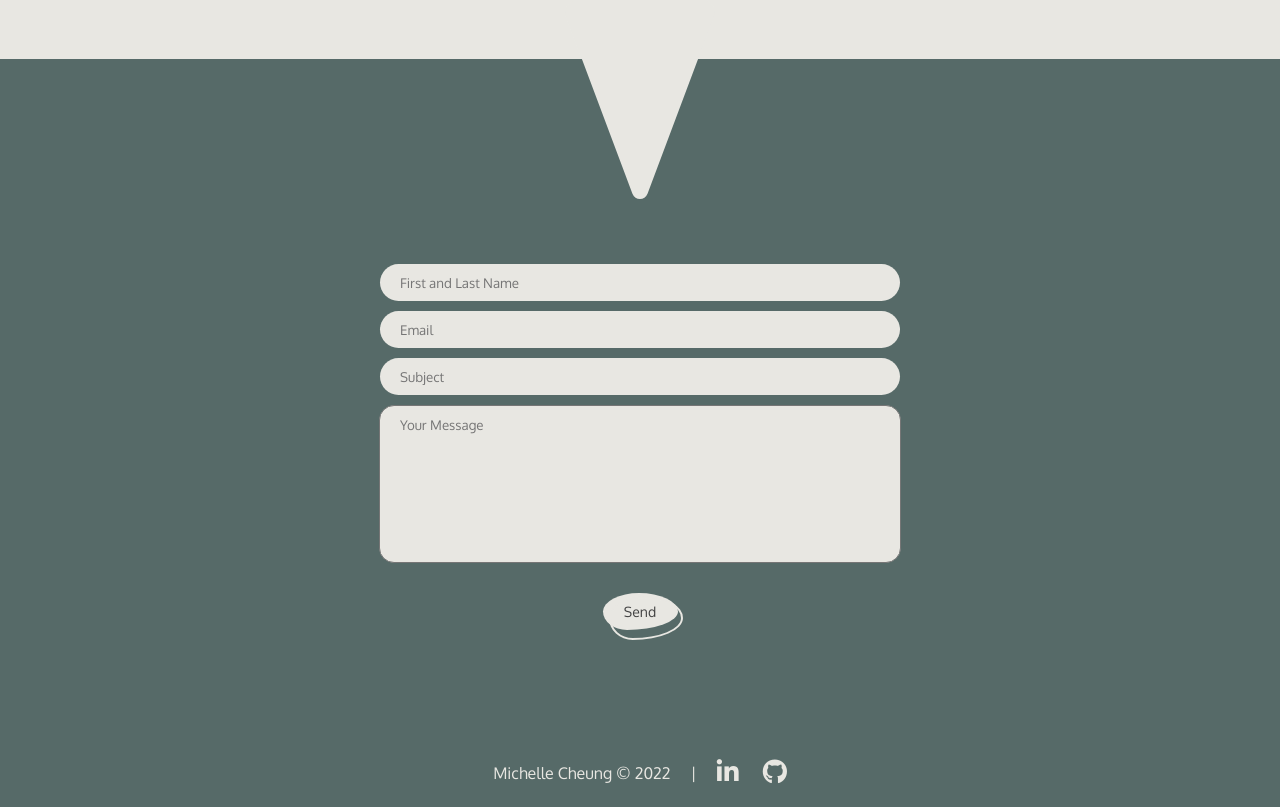
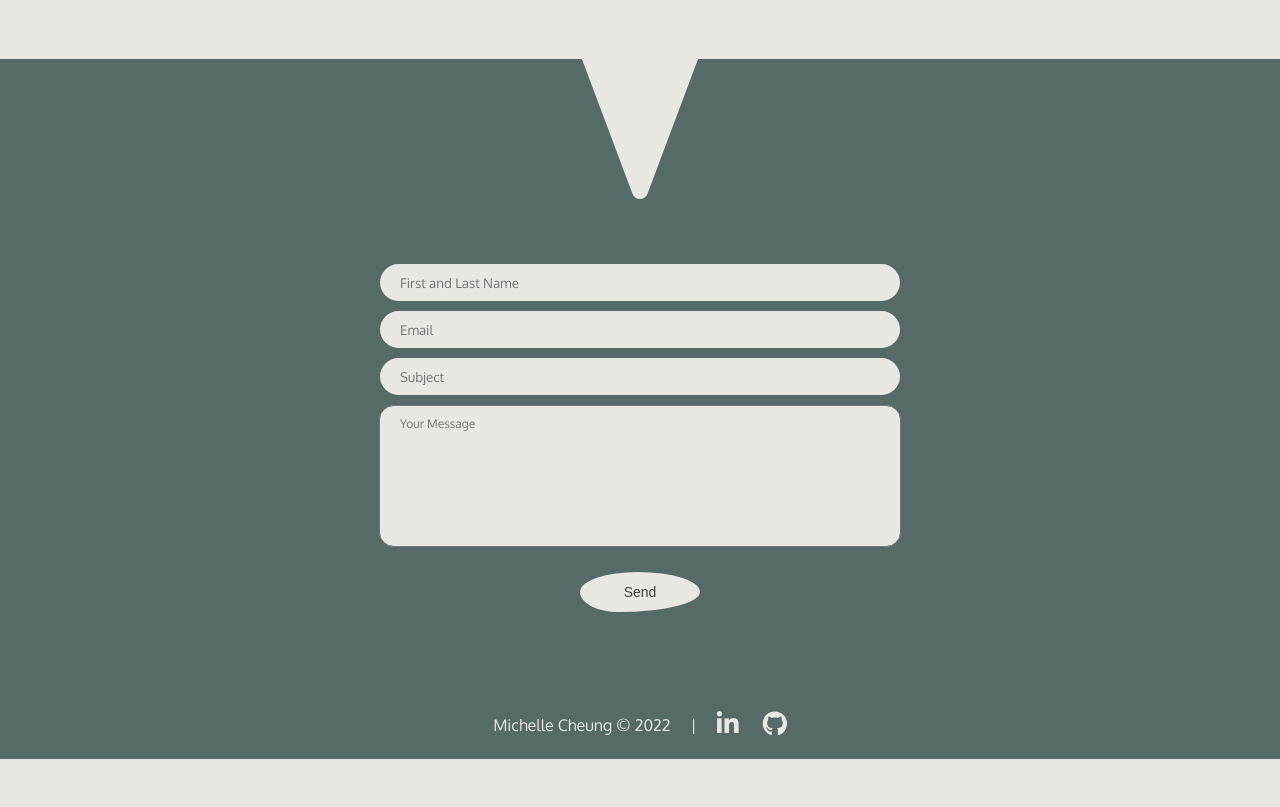
Before and after one commit to Mishninja/Portfolio-V2, a PHP site: page / in a window 1280 px wide. Shown: the part 3738-4545 px from the top of the page. After the commit the page ends 4497 px from the top, so only its background shows below. Run offline with PHP 8.4, Linux system fonts and the light colour scheme; some libraries are stand-ins or nearby versions; some web fonts are replaced.

Commit message:
Button effects
- fixed button effects
- submit input can't be wrapped in div so had to change hover effects

```diff
--- a/contact.php
+++ b/portfolio-2.2/contact.php
@@ -1,9 +1,9 @@
 <?php
+require 'includes/PHPMailer.php';
+require 'includes/Exception.php';
+
 use PHPMailer\PHPMailer\PHPMailer;
 use PHPMailer\PHPMailer\Exception;
-
-require '/includes/PHPMailer.php';
-require '/includes/Exception.php';
 
 if (array_key_exists('email', $_POST)) {
     $err = false;
@@ -73,6 +73,7 @@ if (array_key_exists('email', $_POST)) {
 }
 ?>
 
+
 <h2 class="section-heading">Connect</h2>
 <div class="connect-container">
     <div class="col content">
@@ -88,56 +89,29 @@ if (array_key_exists('email', $_POST)) {
     <?php if (empty($msg)) { ?>
         <form class="form" action="<?php echo htmlentities($_SERVER['PHP_SELF']); ?>" method="POST">
 
-            <input type="text" name="name" placeholder="First and Last Name" id="name" required>
+            <input type="text" name="name" placeholder="First and Last Name" id="name" required/>
             <input type="email" name="email" placeholder="Email" id="email" required>
             <input type="subject" name="subject" placeholder="Subject" id="subject">
             <textarea id="message" class="textarea" placeholder="Your Message" name="message" rows="8"></textarea>
-            <div class="submit">
-                <input type="submit" value="Send" id="submit" disabled>
-            </div>
-
+            <!-- <div class="submit"> -->
+            <input type="submit" value="Send" id="submit">
+            <!-- </div> -->
         </form>
     <?php } else {
         echo "<h2 class='msg'>" . $msg . "</h2>";
         echo "<div class='send'>
-                            <a href='https://contact.michellecheung.net/index.php'> Back to form </a>
-                        </div>";
+                <a href='https://contact.michellecheung.net/index.php'> Back to form </a>
+            </div>";
     } ?>
 </div>
 
-
-<main class="contact-main">
-    <div class="container">
-        <div class="profile-pic">
-            <img src="images/contact.jpg" alt="Headshot">
-        </div>
-        <div class="form">
-            <?php if (empty($msg)) { ?>
-                <h1>Let's Chat!</h1>
-                <form action="<?php echo htmlentities($_SERVER['PHP_SELF']); ?>" method="POST">
-                    <input type="text" name="name" placeholder="Full Name" id="name" required>
-                    <input type="email" name="email" placeholder="Email" id="email" required>
-                    <input type="subject" name="subject" placeholder="Subject" id="subject">
-                    <textarea id="message" class="textarea" placeholder="Your Message" name="message" rows="8"></textarea>
-                    <div class="g-recaptcha" data-callback="captchaVerified" data-sitekey="6LcRjyAgAAAAAPAc2316Smtrf5sh-4yjGF8CaKUL"></div>
-                    <input class="send" type="submit" value="Send" id="submit" disabled>
-                </form>
-            <?php } else {
-                echo "<h2 class='msg'>" . $msg . "</h2>";
-                echo "<div class='send'>
-                            <a href='https://contact.michellecheung.net/index.php'> Back to form </a>
-                        </div>";
-            } ?>
-        </div>
-    </div>
-</main>
-
-<script>
+<!-- <script>
     function captchaVerified() {
         var submitBtn = document.getElementById("submit");
         submitBtn.removeAttribute("disabled");
     }
-</script>
+
+</script> -->
 </body>
 
 </html>
--- a/portfolio-2.2/css/main.css
+++ b/portfolio-2.2/css/main.css
@@ -2,8 +2,7 @@
 @import url("https://use.typekit.net/mus6lse.css");
 .form-style, .form-container .form input[type=text],
 .form-container .form input[type=email],
-.form-container .form input[type=subject], .form-container .form input[type=submit] {
-  background-color: #E8E7E2;
+.form-container .form input[type=subject] {
   border: none;
   padding: 1rem 2rem;
   color: #434343;
@@ -215,22 +214,11 @@ header.header-up {
 }
 .bnr .right .cta a {
   color: #E8E7E2;
+  border: 2px solid #566A68;
   background-color: #566A68;
   position: absolute;
   padding: 1.5rem 2.5rem;
   border-radius: 79% 21% 73% 27% / 50% 72% 28% 50%;
-  transition: all 0.3s ease-in-out;
-}
-.bnr .right .cta a::before {
-  content: "";
-  display: block;
-  position: absolute;
-  width: 11rem;
-  height: 4.5rem;
-  top: 1rem;
-  right: 1rem;
-  border-radius: 79% 21% 73% 27% / 50% 72% 28% 50%;
-  border: 2px solid #566A68;
   transition: all 0.3s ease-in-out;
 }
 
@@ -462,27 +450,19 @@ header.header-up {
   width: 80%;
   margin: 0.5rem auto;
   border-radius: 2rem;
+  background-color: #E8E7E2;
 }
 .form-container .form input[type=submit] {
+  cursor: pointer;
   width: 20%;
   border-radius: 48% 52% 68% 32% / 50% 50% 50% 50%;
   font-size: 1.4rem;
   min-width: 7.5rem;
-}
-.form-container .form .submit {
-  position: relative;
-  margin: 2.5rem auto 5rem;
-}
-.form-container .form .submit::after {
-  content: "";
-  display: block;
-  position: absolute;
-  width: 7rem;
-  height: 4rem;
-  top: 0.3rem;
-  right: -0.5rem;
+  padding: 1rem 2rem;
+  margin: 2rem auto;
   border: 2px solid #E8E7E2;
-  border-radius: 48% 52% 68% 32% / 50% 50% 50% 50%;
+  background: #E8E7E2;
+  color: #434343;
   transition: all 0.3s ease-in-out;
 }
 .form-container .form textarea {
@@ -491,6 +471,7 @@ header.header-up {
   background-color: #E8E7E2;
   border-radius: 1.5rem;
   padding: 1rem 2rem;
+  font-size: 1.2rem;
   font-family: "Oxygen", sans-serif;
   margin: 0.5rem auto;
 }
--- a/portfolio-2.2/css/media-queries.css
+++ b/portfolio-2.2/css/media-queries.css
@@ -462,27 +450,19 @@ header.header-up {
   width: 80%;
   margin: 0.5rem auto;
   border-radius: 2rem;
+  background-color: #E8E7E2;
 }
 .form-container .form input[type=submit] {
+  cursor: pointer;
   width: 20%;
   border-radius: 48% 52% 68% 32% / 50% 50% 50% 50%;
   font-size: 1.4rem;
   min-width: 7.5rem;
-}
-.form-container .form .submit {
-  position: relative;
-  margin: 2.5rem auto 5rem;
-}
-.form-container .form .submit::after {
-  content: "";
-  display: block;
-  position: absolute;
-  width: 7rem;
-  height: 4rem;
-  top: 0.3rem;
-  right: -0.5rem;
+  padding: 1rem 2rem;
+  margin: 2rem auto;
   border: 2px solid #E8E7E2;
-  border-radius: 48% 52% 68% 32% / 50% 50% 50% 50%;
+  background: #E8E7E2;
+  color: #434343;
   transition: all 0.3s ease-in-out;
 }
 .form-container .form textarea {
@@ -491,6 +471,7 @@ header.header-up {
   background-color: #E8E7E2;
   border-radius: 1.5rem;
   padding: 1rem 2rem;
+  font-size: 1.2rem;
   font-family: "Oxygen", sans-serif;
   margin: 0.5rem auto;
 }
--- a/portfolio-2.2/css/mixins.css
+++ b/portfolio-2.2/css/mixins.css
@@ -1,5 +1,4 @@
 .form-style {
-  background-color: #E8E7E2;
   border: none;
   padding: 1rem 2rem;
   color: #434343;
--- a/portfolio-2.2/index.html
+++ b/portfolio-2.2/index.html
@@ -138,9 +138,9 @@
                     <input type="email" name="email" placeholder="Email" id="email" required>
                     <input type="subject" name="subject" placeholder="Subject" id="subject">
                     <textarea id="message" class="textarea" placeholder="Your Message" name="message" rows="8"></textarea>
-                    <div class="submit">
-                        <input type="submit" value="Send" id="submit" disabled>
-                    </div>
+                    <!-- <div class="submit"> -->
+                    <input class="submit" type="submit" value="Send" id="submit" disabled>
+                    <!-- </div> -->
                 </form>
             </div>
         </section>
--- a/portfolio-2.2/sass/main.scss
+++ b/portfolio-2.2/sass/main.scss
@@ -227,26 +227,13 @@ header.header-up {
             @include flex(flex,center,center);
             a {
                 color: $secondary-color;
+                border: 2px solid $primary-color;
                 background-color: $primary-color;
                 position: absolute;
                 padding: 1.5rem 2.5rem;
                 border-radius: 79% 21% 73% 27% / 50% 72% 28% 50%;
                 transition: all 0.3s ease-in-out;
             }
-
-            a::before {
-                content: "";
-                display: block;
-                position: absolute;
-                width: 11rem;
-                height: 4.5rem;
-                top: 1rem;
-                right: 1rem;
-                border-radius: 79% 21% 73% 27% / 50% 72% 28% 50%;
-                border: 2px solid $primary-color;
-                transition: all 0.3s ease-in-out;
-            }
-
         }
     }
 }
@@ -477,41 +464,35 @@ header.header-up {
         max-width: 60rem;
         input[type = text],
         input[type = email],
-        input[type = subject] {
+        input[type = subject]{
             width: 80%;
             margin: 0.5rem auto;
             border-radius: 2rem;
             @extend .form-style;
+            background-color: $secondary-color;
         }
+
         input[type = submit] {
+            cursor: pointer;
             width: 20%;
             border-radius: 48% 52% 68% 32% / 50% 50% 50% 50%;
             font-size: 1.4rem;
-            @extend .form-style;
             min-width: 7.5rem;
-        }
-        .submit {
-            position: relative;
-            margin: 2.5rem auto 5rem;
-        }
-        .submit::after {
-            content: "";
-            display: block;
-            position: absolute;
-            width: 7rem;
-            height: 4rem;
-            top: 0.3rem;
-            right: -0.5rem;
+            padding: 1rem 2rem;
+            margin: 2rem auto;
             border: 2px solid $secondary-color;
-            border-radius: 48% 52% 68% 32% / 50% 50% 50% 50%;
+            background: $secondary-color;
+            color: $text-color-dk;
             transition: all 0.3s ease-in-out;
         }
+
         textarea {
             width: 80%;
             resize: none;
             background-color: $secondary-color;
             border-radius: 1.5rem;
             padding: 1rem 2rem;
+            font-size: 1.2rem;
             font-family: $body-font;
             margin: 0.5rem auto;
         }
--- a/portfolio-2.2/sass/media-queries.scss
+++ b/portfolio-2.2/sass/media-queries.scss
@@ -141,10 +141,9 @@
                 //     border-radius: 79% 21% 73% 27% / 50% 72% 28% 50%;
                 //     border: 2px solid $primary-color;
                 // }
-                a:hover:before {
-                    top: 0;
-                    right: 0;
-                    transition: all 0.3s ease-in-out;
+                a:hover{
+                    color: $primary-color;
+                    background-color: transparent;
                 }
             }
         }
@@ -196,25 +195,21 @@
 
     /* ===== Connect ===== */
     .connect-container {
-       flex-direction: row;
+        flex-direction: row;
         text-align: left;
        .col {
             flex-basis: 50%;
             max-width: 50%;
-
         }
     }
 
     .form-container {
         .form {
-            .submit:hover::after {
-                cursor: pointer;
-                width: 6.3rem;
-                height: 2.6rem;
-                top: 0.1;
-                right: 0;
-                transition: all 0.3s ease-in-out;
-            }
+            input[type=submit]:hover {
+                    background-color: transparent;
+                    color: $secondary-color;
+                    transition: all 0.3s ease-in-out;
+                }
         }
     }
 
--- a/portfolio-2.2/sass/mixins.scss
+++ b/portfolio-2.2/sass/mixins.scss
@@ -27,7 +27,6 @@
 }
 
 .form-style{
-    background-color: $secondary-color;
     border: none;
     padding: 1rem 2rem;
     color: $text-color-dk;
```
Also changed, not shown: other parts of portfolio-2.2/css/media-queries.css (+9 -26 lines), portfolio-2.2/index.php (renamed from index.php), 3 other files.
